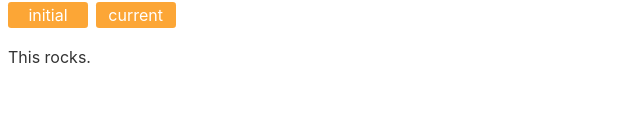
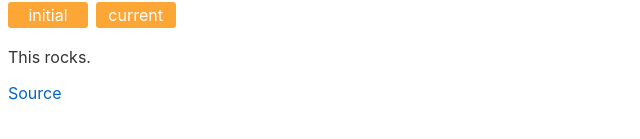
Before and after one commit to kaicarver/sovelte, a Svelte app: page / in a window 1280 px wide. Shown: the part 431-570 px from the top of the page, without its empty margins (0-640 px from the left). Built offline with nearby package versions, Linux system fonts and the light colour scheme.

Commit message:
add source link

```diff
--- a/src/App.svelte
+++ b/src/App.svelte
@@ -45,3 +45,5 @@
 {/each}
 
 <p>This rocks.</p>
+
+<a href="https://github.com/kaicarver/sovelte">Source</a>
```
